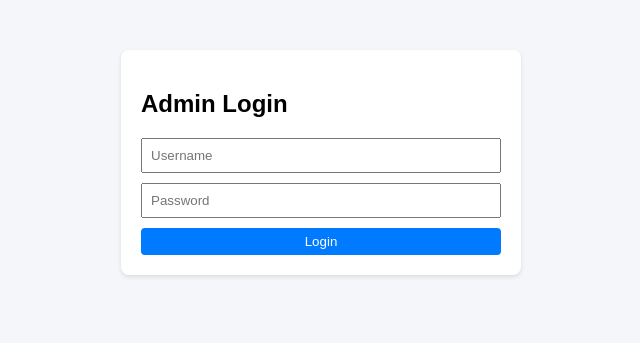
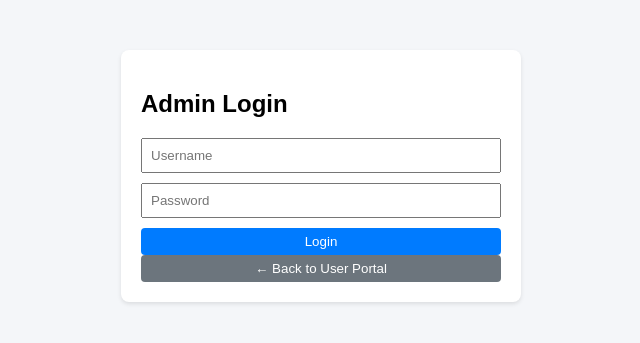
Before and after one commit to Abir-droid/complaint-management-system, a Flask app: page /admin/login in a window 1280 px wide. Shown: the top 343 px of the page, without its empty margins (319-959 px from the left). Run offline with Flask 3, Linux system fonts and the light colour scheme.

Commit message:
add back to user portal button on admin login page

```diff
--- a/templates/admin.html
+++ b/templates/admin.html
@@ -27,6 +27,10 @@
                 <input type="password" id="password" placeholder="Password" style="width:100%; margin-bottom:10px; padding:8px;" required>
                 <button type="submit" style="width:100%; background:#007bff; color:white;">Login</button>
             </form>
+            <!-- Back to User Portal Button -->
+            <a href="/" style="text-decoration:none;">
+                <button type="button" style="width:100%; background:#6c757d; color:white;">← Back to User Portal</button>
+            </a>
         </div>
 
         <!-- Admin Dashboard -->
```
